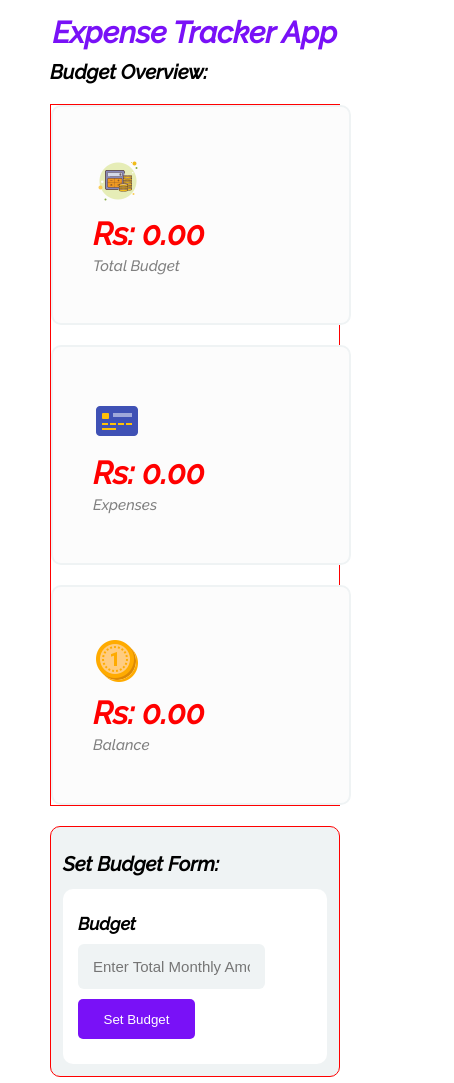
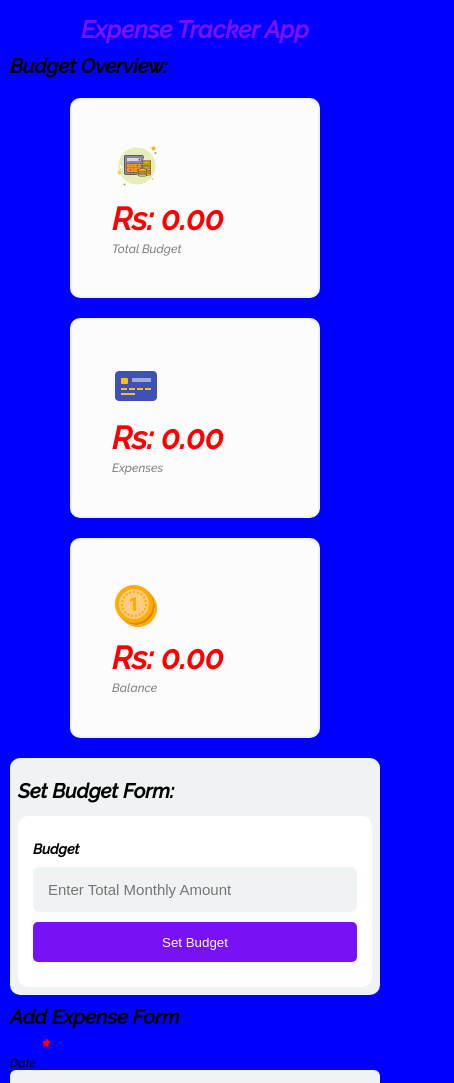
Before and after one commit to umermemon4648/budget-tracking-app, a plain HTML site: page index.html in a window 390 px wide. Shown: the top 1083 px of the page, 454 px wide, since content can reach past the window. Drawn offline with nearby package versions, Linux system fonts and the light colour scheme; some packages are replaced by stand-ins of ours; a script that the page names is missing.

Commit message:
The app pontentially shows responsiveness

```diff
--- a/style.css
+++ b/style.css
@@ -27,7 +27,6 @@ section{
     justify-content: space-between;
     align-items: center;
     margin: 2rem 0;
-    border: 1px solid red;
 }
 .main-container{
     margin: 0.5rem 0rem;
@@ -449,48 +448,37 @@ tbody tr td{
 
 
 
-/* media queries */
-@media screen and (max-width: 640px) {
+/* media queries for mobile screen*/
+@media screen and (max-width: 450px) {
 
     body{
-        font-size: 1.5rem;
+        font-size: 1.2rem;
+        background-color: blue;
     }
 
 
     section{
-        /* border: 1px solid blue; */
-        margin: 1rem 5rem ;
+        margin: 1rem 1rem ;
     }
 
-.overview{
-    flex-direction: column;
-    justify-content: space-between;
-    align-items: center;
-    gap: 2rem;
-    margin: 2rem 0;
-}
 .main-container{
     margin: 0rem 0rem;
 }
 
 .overview-container{
     /* flex-grow: 1; */
-    width: 300px;
-    height: 220px;
+    width: 250px;
+    height: 200px;
 }
 
-input, select{
-    font-size: inherit;
+.budget-section{
+    margin: 1rem auto;
+    width: 100%;
+    padding: 8px;
 }
 
-
-.budget-section{
-    margin: 1.5rem auto;
-    border: 1px solid red;
+#budget-limit{
     width: 100%;
-    padding: 12px;
-    border-radius: 1rem;
-    background-color: #EFF3F4;
 }
 
 
@@ -500,10 +488,10 @@ input, select{
     width: 100%;
 }
 #budget-btn{
-    width: 50%;
+    width: 100%;
 }
 #expense-btn{
-    width: 80%;
+    width: 100%;
 }
 
 
@@ -566,7 +554,7 @@ tbody tr td:before{
     gap: 2rem;
 }
 .search{
-    width: 70%;
+    width: 100%;
     float: right;
     right: 0;
 
```
